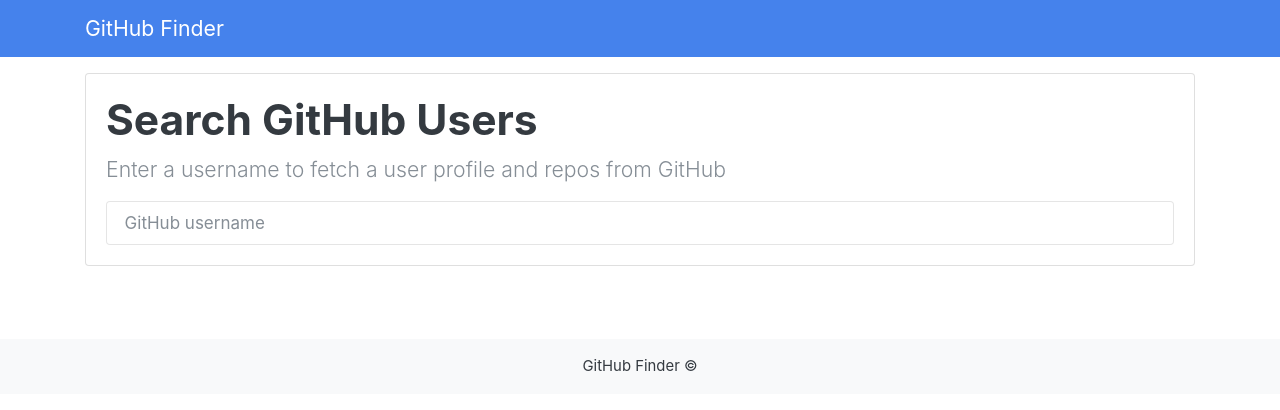
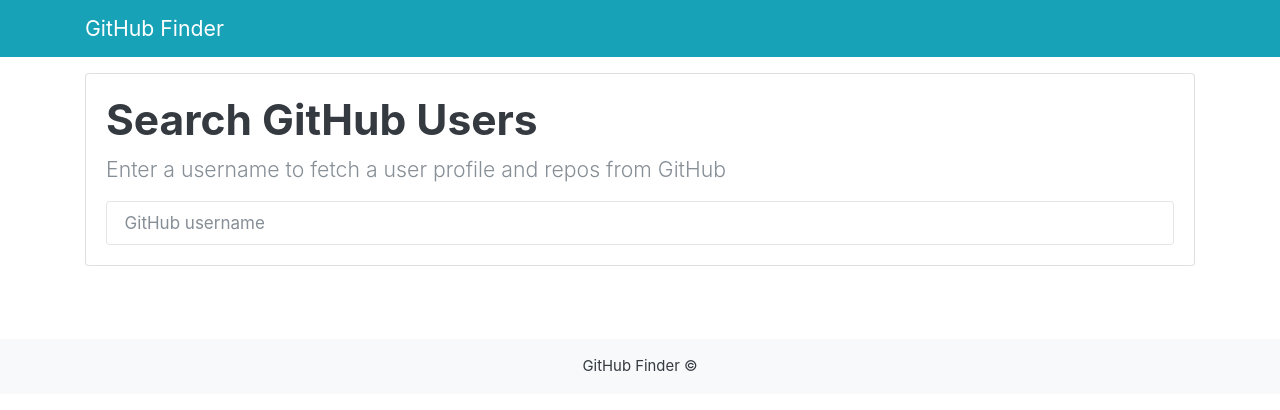
Before and after one commit to Eduard-Benedic/github-finder, a plain HTML site: page index.html in a window 1280 px wide. Drawn offline with nearby package versions, Linux system fonts and the light colour scheme.

Commit message:
github finder finalized

```diff
--- a/index.html
+++ b/index.html
@@ -8,7 +8,7 @@
   <title>GitHub Finder</title>
 </head>
 <body>
-  <nav class="navbar navbar-dark bg-primary mb-3">
+  <nav class="navbar navbar-dark bg-info mb-3">
     <div class="container">
       <a href="#" class="navbar-brand">GitHub Finder</a>
     </div>
```
